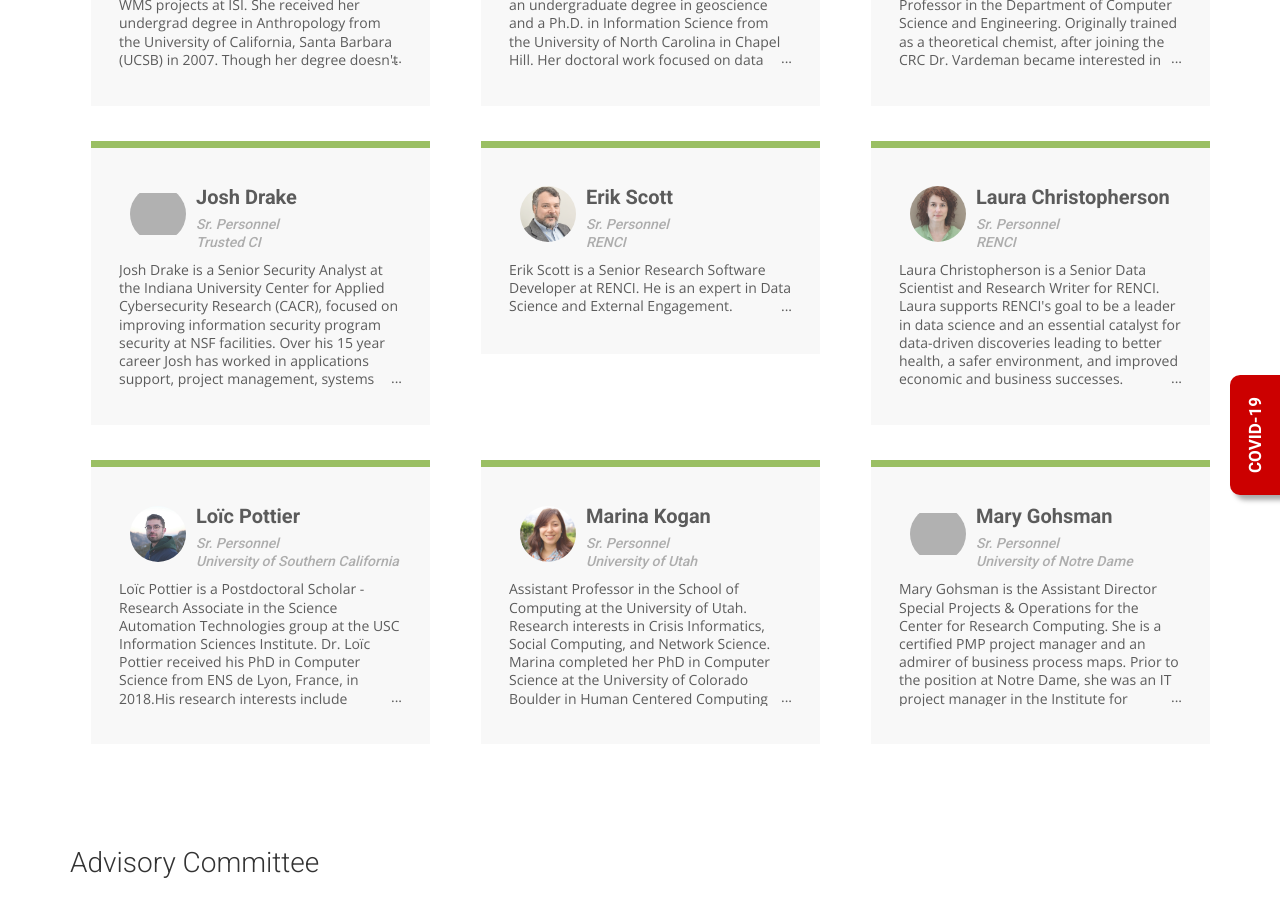
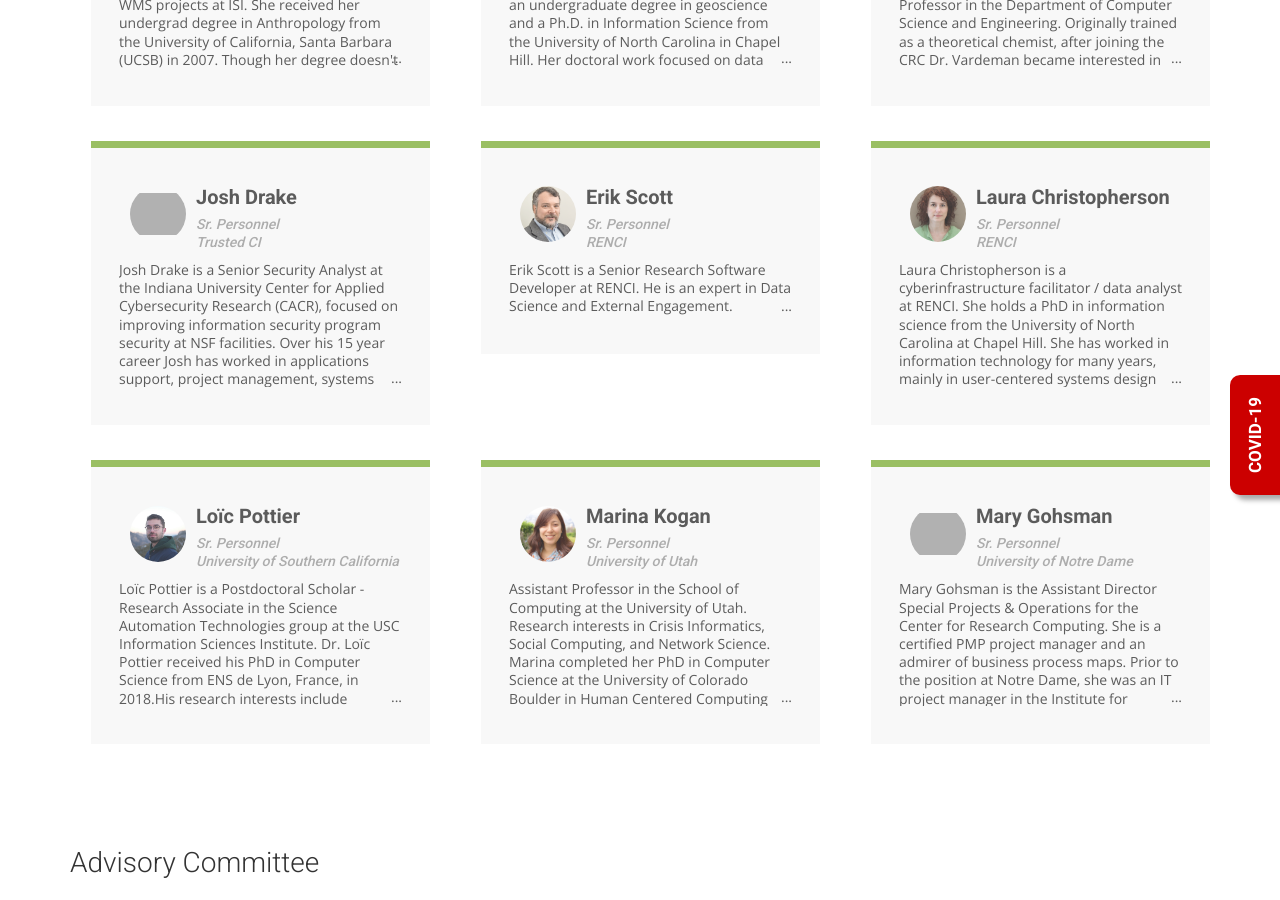
Before and after one commit to cicoe/cicoe.github.io, a Jekyll site: the page built from people.html, in a window 1280 px wide and 900 px high, scrolled down 2045 px. Built offline with Jekyll 4.4.1, drawn with Linux system fonts in a browser that asks for light colours; nearby versions of some CDN libraries; some web fonts are replaced; grey boxes are pictures that could not be loaded.

Commit message:
edited Laura's description

```diff
--- a/_data/participants.yml
+++ b/_data/participants.yml
@@ -122,7 +122,7 @@
   website: "https://renci.org/mission-and-vision/"
   role: "Sr. Personnel"
   institution: "RENCI"
-  description: "Laura Christopherson is a Senior Data Scientist and Research Writer for RENCI. Laura supports RENCI's goal to be a leader in data science and an essential catalyst for data-driven discoveries leading to better health, a safer environment, and improved economic and business successes."
+  description: "Laura Christopherson is a cyberinfrastructure facilitator / data analyst at RENCI. She holds a PhD in information science from the University of North Carolina at Chapel Hill. She has worked in information technology for many years, mainly in user-centered systems design and systems analysis. At RENCI, Laura wears many hats. She has designed and developed training programs, led outreach activities with the scientists for whom RENCI develops software, conducted computational linguistic analysis and provided terminological support to biomedical projects, and helped different RENCI project teams with evaluation and assessment. For the pilot, Laura researches the data lifecycle of major facilities, assists the workforce development team, and provides social science and qualitative research support."
 
 - name: "Loïc Pottier"
   photo: "loic.jpeg"
```
